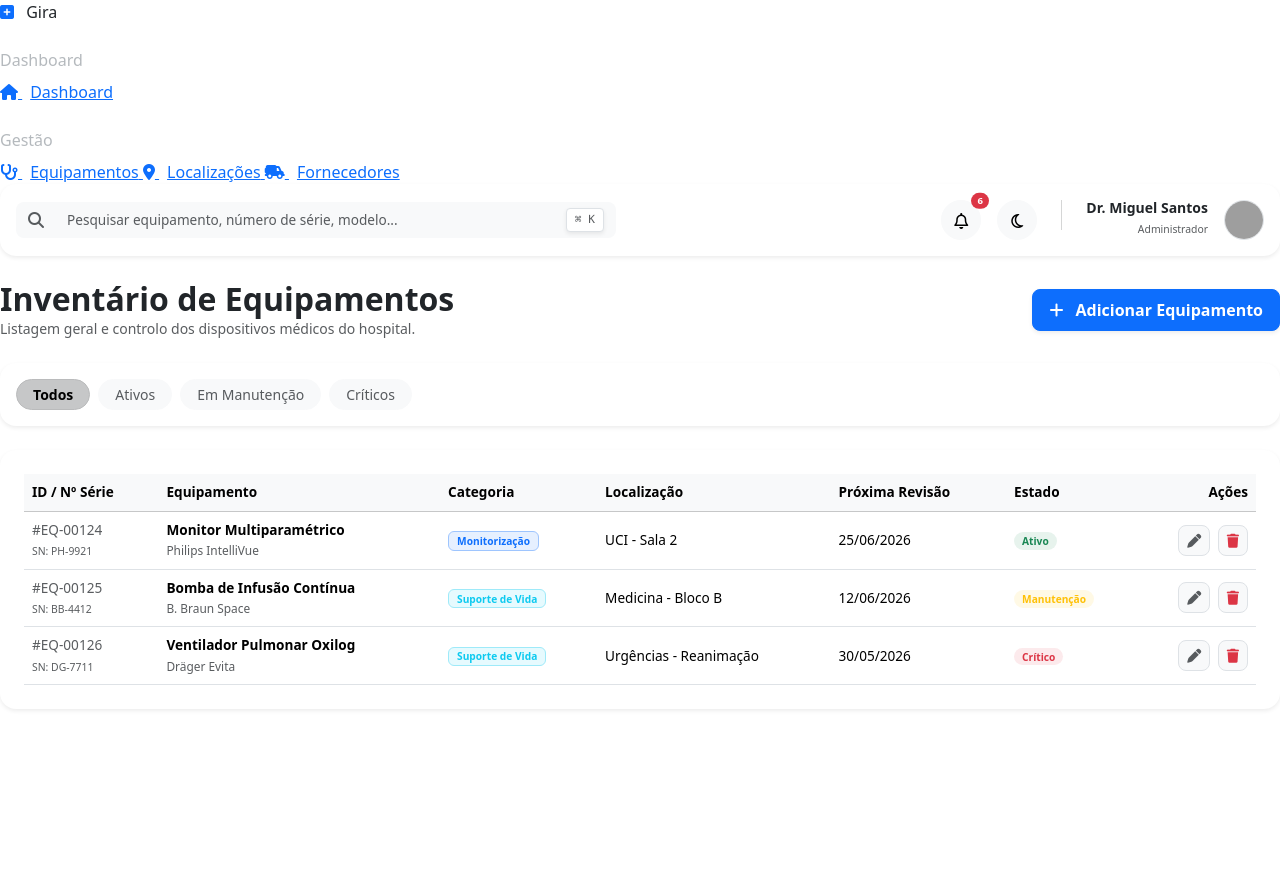
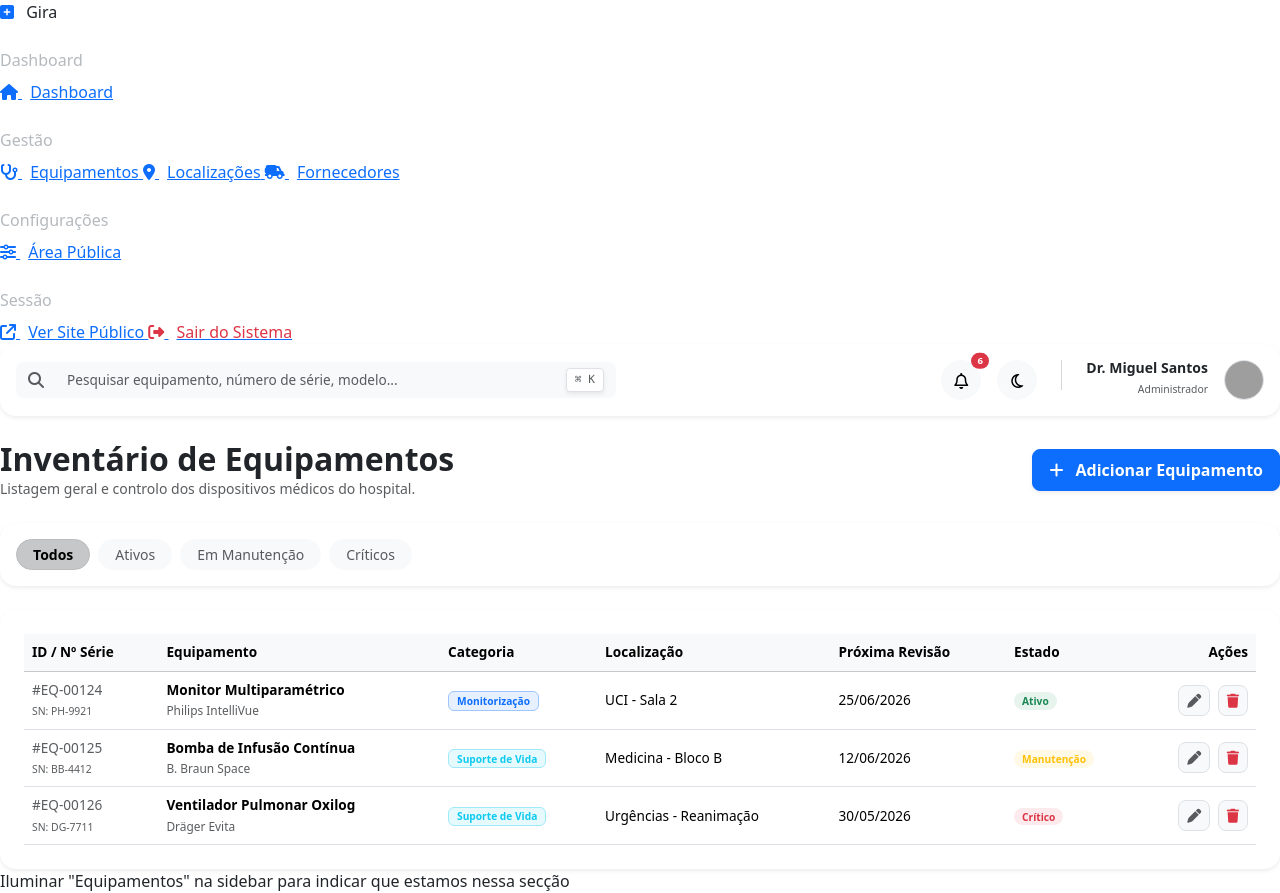
Before and after one commit to simaocacheira-lang/gira, a PHP site: page /equipamentos.php in a window 1280 px wide. Before the commit the page ends 710 px from the top, so only its background shows below. Run offline with PHP 8.4, Linux system fonts and the light colour scheme; grey boxes are pictures that could not be loaded.

Commit message:
feat(private): expansão da sidebar com atalhos de sistema e indicador de página ativa
Inclusão dos atalhos "Área Pública", "Ver Site Público" e "Sair do Sistema" na barra lateral em layout.php.

Implementação de script JavaScript para atualização dinâmica da classe active com base na página atual.

```diff
--- a/private/equipamentos.php
+++ b/private/equipamentos.php
@@ -106,6 +106,19 @@ render_header("Gira - Inventário de Equipamentos");
     </div>
 </div>
 
+Iluminar "Equipamentos" na sidebar para indicar que estamos nessa secção
+<script>
+    // Remove o 'active' do link do Dashboard e coloca-o no link da Área Pública
+    document.querySelectorAll('.sidebar-link').forEach(link => link.classList.remove('active'));
+    // Procura o link que vai para o backoffice e ativa-o
+    document.querySelector('a[href="equipamentos.php"]').classList.add('active');
+</script>
+
+<?php
+// 3. Chamamos o fim do molde
+render_footer();
+?>
+
 <?php
 // Chamar fim do molde para fechar o wrapper e carregar os scripts
 render_footer();
--- a/private/layout.php
+++ b/private/layout.php
@@ -1,14 +1,17 @@
 <?php
+
 /**
  * FUNÇÃO 1: render_header
  * Esta função vai desenhar o início do site, importar os estilos,
  * e montar a Sidebar e a Topbar automaticamente.
  * * O ($title) permite que cada página escolha o seu próprio título na aba do browser.
  */
-function render_header($title = "Gira - Sistema de Gestão Hospitalar") {
+function render_header($title = "Gira - Sistema de Gestão Hospitalar")
+{
 ?>
     <!DOCTYPE html>
     <html lang="pt-pt">
+
     <head>
         <meta charset="UTF-8">
         <title><?php echo $title; ?></title>
@@ -18,6 +21,7 @@ function render_header($title = "Gira - Sistema de Gestão Hospitalar") {
 
         <link rel="stylesheet" href="../assets/css/1241251.css">
     </head>
+
     <body>
 
         <nav class="sidebar" id="sidebar">
@@ -50,6 +54,24 @@ function render_header($title = "Gira - Sistema de Gestão Hospitalar") {
                 <i class="fa-solid fa-truck-field"></i>
                 <span class="sidebar-text ms-2">Fornecedores</span>
             </a>
+            <div class="small-caps text-secondary mt-4 mb-2 opacity-50 sidebar-text">Configurações</div>
+            <a href="backoffice_publico.php" class="sidebar-link">
+                <i class="fa-solid fa-sliders"></i>
+                <span class="sidebar-text ms-2">Área Pública</span>
+            </a>
+
+            <div class="small-caps text-secondary mt-4 mb-2 opacity-50 sidebar-text">Sessão</div>
+
+            <a href="../public/index.html" target="_blank" class="sidebar-link">
+                <i class="fa-solid fa-arrow-up-right-from-square"></i>
+                <span class="sidebar-text ms-2">Ver Site Público</span>
+            </a>
+
+            <a href="logout.php" class="sidebar-link text-danger-hover">
+                <i class="fa-solid fa-right-from-bracket text-danger"></i>
+                <span class="sidebar-text ms-2 text-danger">Sair do Sistema</span>
+            </a>
+        </nav>
         </nav>
 
         <div class="main-wrapper">
@@ -98,9 +120,11 @@ function render_header($title = "Gira - Sistema de Gestão Hospitalar") {
      * Esta função serve para fechar as tags HTML que abrimos lá em cima
      * e rodar os teus scripts de JavaScript (Sidebar e Modo Escuro).
      */
-function render_footer() {
+    function render_footer()
+    {
         ?>
-    </div> <script src="https://cdn.jsdelivr.net/npm/bootstrap@5.3.3/dist/js/bootstrap.bundle.min.js"></script>
+        </div>
+        <script src="https://cdn.jsdelivr.net/npm/bootstrap@5.3.3/dist/js/bootstrap.bundle.min.js"></script>
 
         <script>
             document.getElementById('toggleSidebar').addEventListener('click', function() {
@@ -139,6 +163,7 @@ function render_footer() {
             }
         </script>
     </body>
+
     </html>
 <?php
     }
```
Also changed, not shown: assets/css/1241251.css (+11 -4 lines), private/backoffice_publico.php (+13 -0 lines), private/fornecedores.php (+8 -0 lines), private/localizacoes.php (+7 -0 lines). Lines whose indentation alone changed are shown as unchanged.
